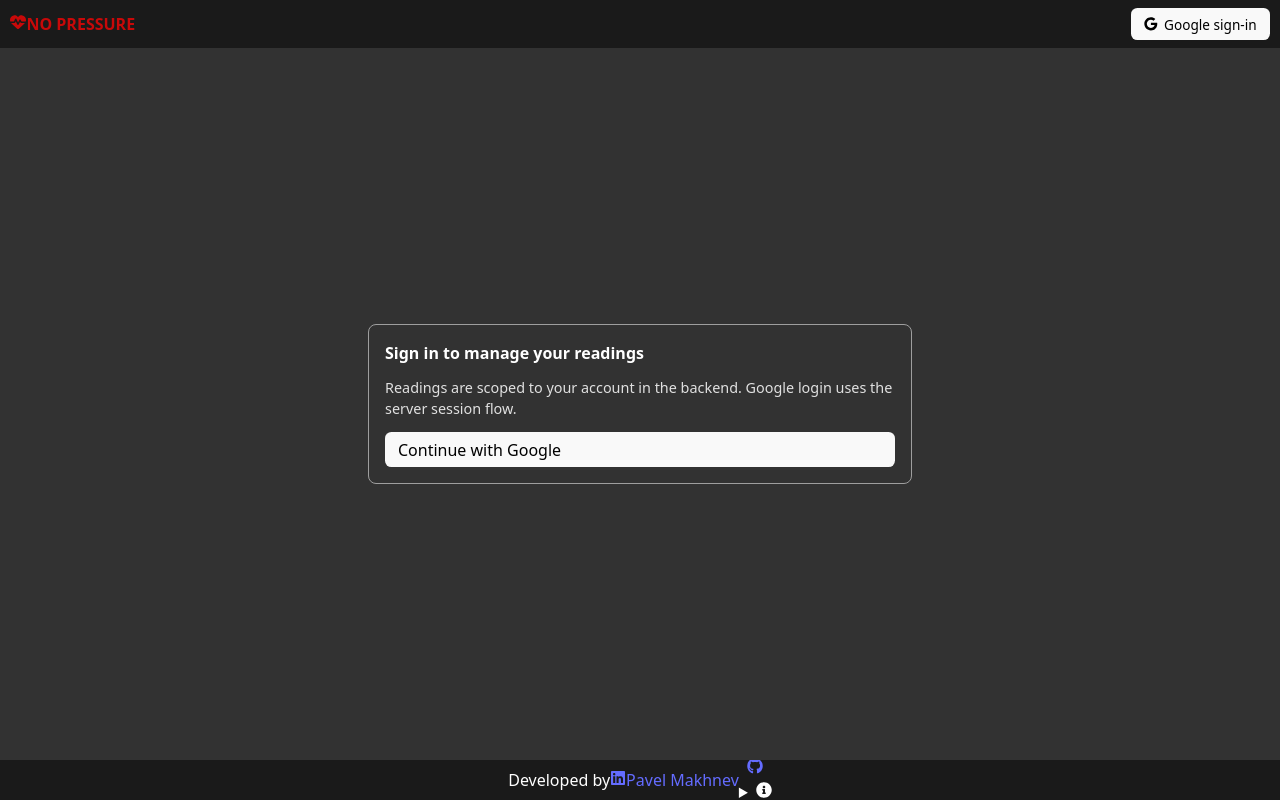
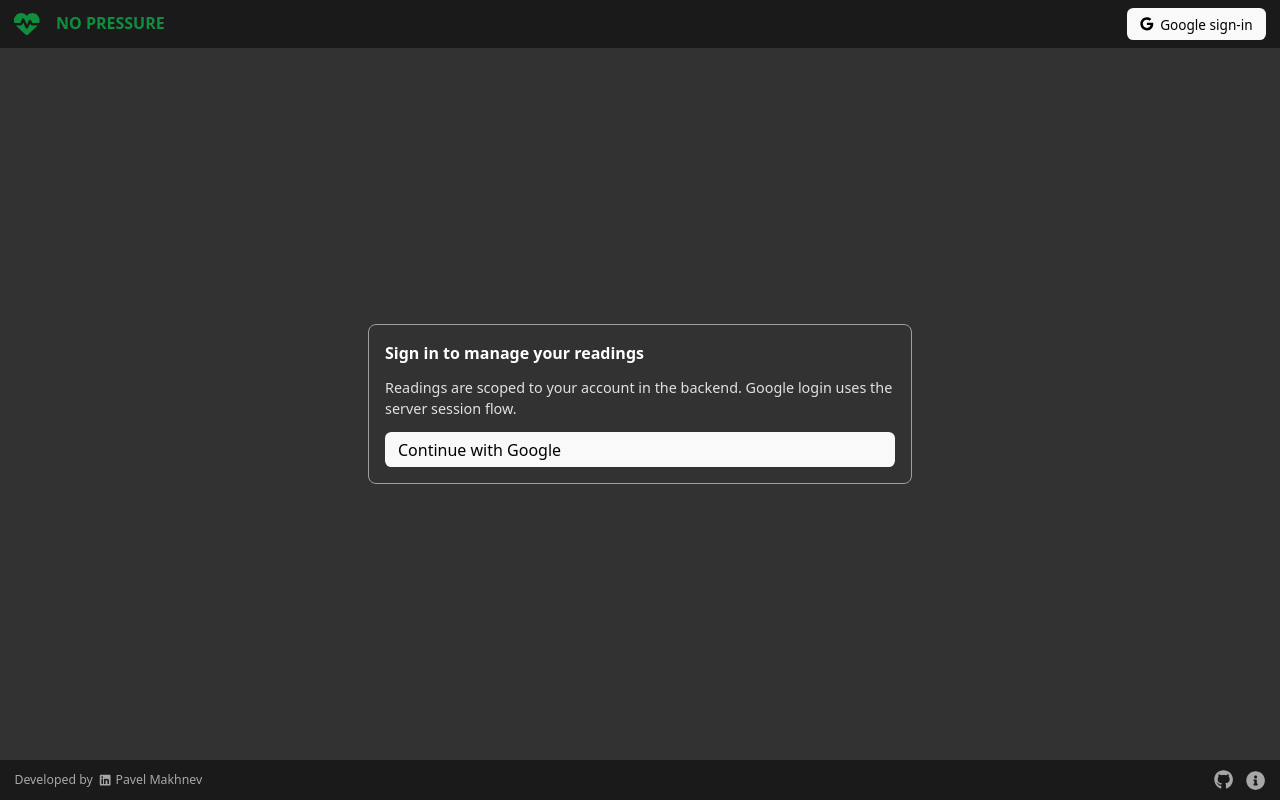
Before and after one commit to serious-pavel/no-pressure, a React (Vite) app: page / in a window 1280 px wide. Built offline with nearby package versions, Linux system fonts and the light colour scheme; no server answers.

Commit message:
refactor header and footer styles, change logo style, remove unused animations and styles, add footer styles

```diff
--- a/src/index.css
+++ b/src/index.css
@@ -21,6 +21,7 @@
   --main-color-light: oklch(from var(--main-color) calc(l + 0.06) c h);
   --button-color: #1a1a1a;
   --viewport-height: 100vh;
+  --dimmed-text-color: rgba(255, 255, 255, 0.62);
 }
 
 @supports (height: 100dvh) {
@@ -80,20 +81,21 @@ main {
 footer,
 header {
   background-color: var(--button-color);
+  padding: 0 0.9rem;
+  box-sizing: border-box;
+  justify-content: space-between;
 }
 
 header {
   height: var(--header-height);
   flex: 0 0 var(--header-height);
-  justify-content: space-between;
-  padding: 0 0.75rem;
-  box-sizing: border-box;
 }
 
 footer {
   height: var(--footer-height);
   flex: 0 0 var(--footer-height);
-
+  color: var(--dimmed-text-color);
+  font-size: 0.77rem;
 }
 
 main {
@@ -652,26 +654,21 @@ body {
   gap: 1rem;
 }
 
-header img {
-  --header-img-size: calc(var(--header-height) * 0.7);
-  height: var(--header-img-size);
-  width: var(--header-img-size);
-  border-radius: 50%;
-  z-index: 1;
-  transform: scaleX(-1) rotate(0deg);
-  transition: transform 0.3s ease-in-out;
-  animation: wobble 2s ease-in-out;
+header {
+  color: var(--dot-normal-color-bright);
+  font-weight: 600;
+  user-select: none;
 }
 
-header div {
-  margin: -0.1rem;
-  z-index: 2;
+.headerLogo {
+  display: inline-flex;
+  gap: var(--block-gap);
 }
 
-header {
-  color: #c80909;
-  font-weight: 600;
-  user-select: none;
+.headerLogoIcon {
+  --logo-size: 1.6rem;
+  width: var(--logo-size);
+  height: var(--logo-size);
 }
 
 .headerAuth {
@@ -731,24 +728,111 @@ header {
   color: #ef9090;
 }
 
-@keyframes wobble {
-  0% {
-    transform: scaleX(-1) rotate(0deg);
-  }
-  45% {
-    transform: scaleX(-1) rotate(23deg);
-  }
-  55% {
-    transform: scaleX(-1) rotate(23deg);
-  }
-  100% {
-    transform: scaleX(-1) rotate(0deg);
-  }
+.footerAttribution {
+  display: inline-flex;
+  align-items: center;
+  gap: 0.4rem;
+  min-width: 0;
+  overflow: hidden;
+  white-space: nowrap;
 }
 
-header:hover img {
-  transform: scaleX(-1) rotate(23deg);
+.footerAttributionLabel {
+  flex-shrink: 0;
 }
+
+.footerAttributionLink {
+  display: inline-flex;
+  align-items: center;
+  gap: 0.25rem;
+  min-width: 0;
+  overflow: hidden;
+  color: inherit;
+  text-decoration: none;
+  padding-top: 1px; /* the element inside seems placed higher than neighbor element */
+}
+
+.footerAttributionLink:hover {
+  color: #ffffff;
+}
+
+.footerAttributionIcon {
+  flex: 0 0 auto;
+}
+
+.footerAttributionLink span {
+  min-width: 0;
+  overflow: hidden;
+  text-overflow: ellipsis;
+}
+
+.footerLinks {
+  display: flex;
+  align-items: center;
+  gap: 0.8rem;
+}
+
+.footerIconButton {
+  display: inline-flex;
+  align-items: center;
+  justify-content: center;
+  padding: 0;
+  border: none;
+  color: inherit;
+  background: transparent;
+  cursor: pointer;
+  flex: 0 0 auto;
+}
+
+.footerIconButton:hover {
+  border-color: transparent;
+  color: #ffffff;
+}
+
+.footerIconButton svg {
+  --footer-icon-button-size: 1.2rem;
+  width: var(--footer-icon-button-size);
+  height: var(--footer-icon-button-size);
+}
+
+.footerDetails {
+  position: relative;
+  display: flex;
+  padding-top: 1px; /* svg inside looks smaller than neighbour, this aligns its position */
+}
+
+.footerDetails > summary {
+  list-style: none;
+}
+
+.footerLicensePanel {
+  position: absolute;
+  right: 0;
+  bottom: calc(100% + 0.5rem);
+  width: min(22rem, calc(100vw - 1.5rem));
+  display: flex;
+  flex-direction: column;
+  gap: 0.4rem;
+  padding: 0.65rem 0.75rem;
+  box-sizing: border-box;
+  border-radius: 0.5rem;
+  background: #1a1a1a;
+  box-shadow: 0 0 0 1px rgba(255, 255, 255, 0.14);
+  color: rgba(255, 255, 255, 0.9);
+  font-size: 0.75rem;
+  line-height: 1.35;
+  text-align: left;
+  z-index: 20;
+}
+
+.footerLicensePanel a {
+  color: #b8bbff;
+}
+
+.footerLicensePanel a:hover {
+  color: #ffffff;
+}
+
 
 .inputError {
   background-color: var(--dot-grade-1-color);
```
